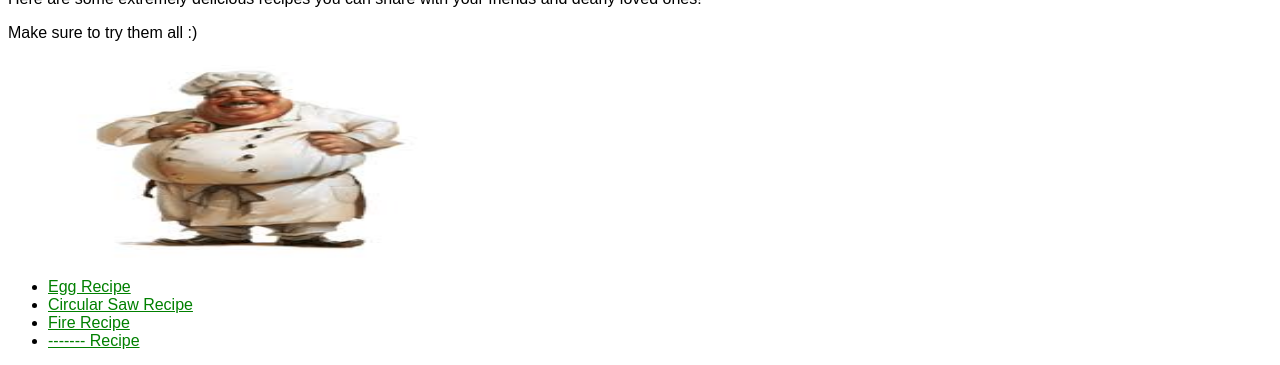
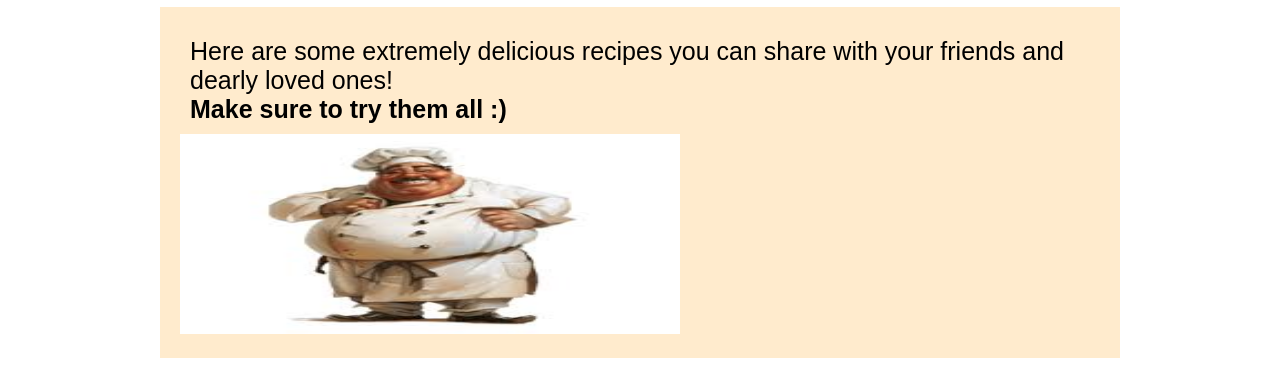
Before and after one commit to dratsuC/odin-recipes, a plain HTML site: page index.html in a window 1280 px wide. Shown: the part 90-455 px from the top of the page. Drawn offline with Linux system fonts and the light colour scheme.

Commit message:
Add divs + styling to index + egg

```diff
--- a/index.html
+++ b/index.html
@@ -7,25 +7,37 @@
     </head>
 
     <body>
+        <div class="body-div">
+
+        </div>
+        <div class="heading-div index-div">
             <h1>Odin Recipes</h1>
+        </div>
+        <div class="content-div index-div">
+            <div class="p-div">
                 <p>Here are some extremely delicious recipes you can share with your friends and dearly loved ones!</p>
-        <p>Make sure to try them all :)</p>
-        <img src="./images/fatchef.jpeg" alt="Cartoon of a fat chef"
+                <p><strong>Make sure to try them all :)</strong></p>
+            </div>
+            <div>
+                <img class="img-div" src="./images/fatchef.jpeg" alt="Cartoon of a fat chef"
                 width="500" height="200">
+            </div>
+        </div>
+        <div class="list-div index-div">
             <ul>
                 <li>
-                <a href="./recipes/egg.html">Egg Recipe</a>
+                    <a  class="li01" href="./recipes/egg.html">Egg Recipe</a>
                 </li>
                 <li>
-                <a href="./recipes/circularsaw.html">Circular Saw Recipe</a>
+                    <a  class="li02" href="./recipes/circularsaw.html">Circular Saw Recipe</a>
                 </li>
                 <li>
-                <a href="./recipes/fire.html">Fire Recipe</a>
+                    <a class="li03" href="./recipes/fire.html">Fire Recipe</a>
                 </li>
                 <li>
-                <a href="./recipes/void.html">------- Recipe</a>
+                    <a class="li04" href="./recipes/void.html">------- Recipe</a>
                 </li>
             </ul>
-
+        </div>
     </body>
 </html>
--- a/style.css
+++ b/style.css
@@ -1,7 +1,76 @@
+/* generic, site-wide rules (except for void page) */
 * {
     font-family: 'Comic Sans', sans-serif;
+    margin: 0 auto;
+    box-sizing: border-box;
 }
 
 a {
     color: green;
 }
+
+/* Index page-specific rules */
+.body-div {
+
+}
+
+.index-div {
+    background-color: blanchedalmond;
+    margin: 10px 10rem;
+    padding: 20px;
+}
+
+.heading-div {
+
+}
+
+.content-div {
+
+}
+
+.p-div {
+    padding: 10px;
+    font-size: 25px;
+}
+
+.img-div {
+
+}
+
+.list-div li{
+    padding: 20px;
+    margin: 10px;
+    background-color: bisque;
+    border: 1px solid grey;
+    box-shadow: 1px 1px 1px grey;
+    width: 10rem;
+    height: 10rem;
+    display: inline-block;
+}
+
+/* .li01 {
+    padding-bottom: 5rem;
+}
+
+.li02 {
+    padding-bottom: 10rem;
+}
+
+.li03 {
+    padding-bottom: 5rem;
+}
+
+.li04 {
+    padding-bottom: 15rem;
+} */
+
+.list-div a {
+    font-size: 30px;
+    transition: 1s;
+}
+.list-div a:hover {
+    font-size: 32px;
+    color: blueviolet;
+    transition: 2s;
+
+}
```
Also changed, not shown: recipes/egg.html (+19 -2 lines). Lines whose indentation alone changed are shown as unchanged.
